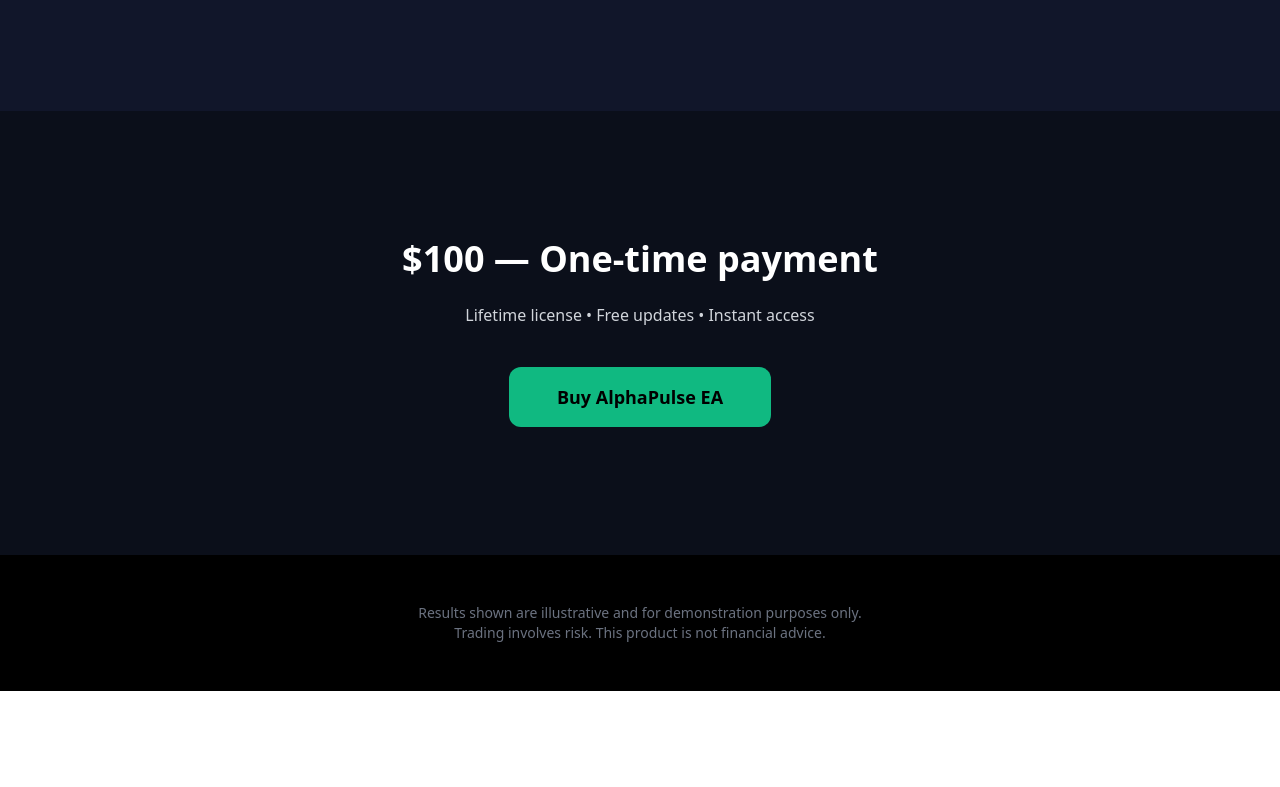
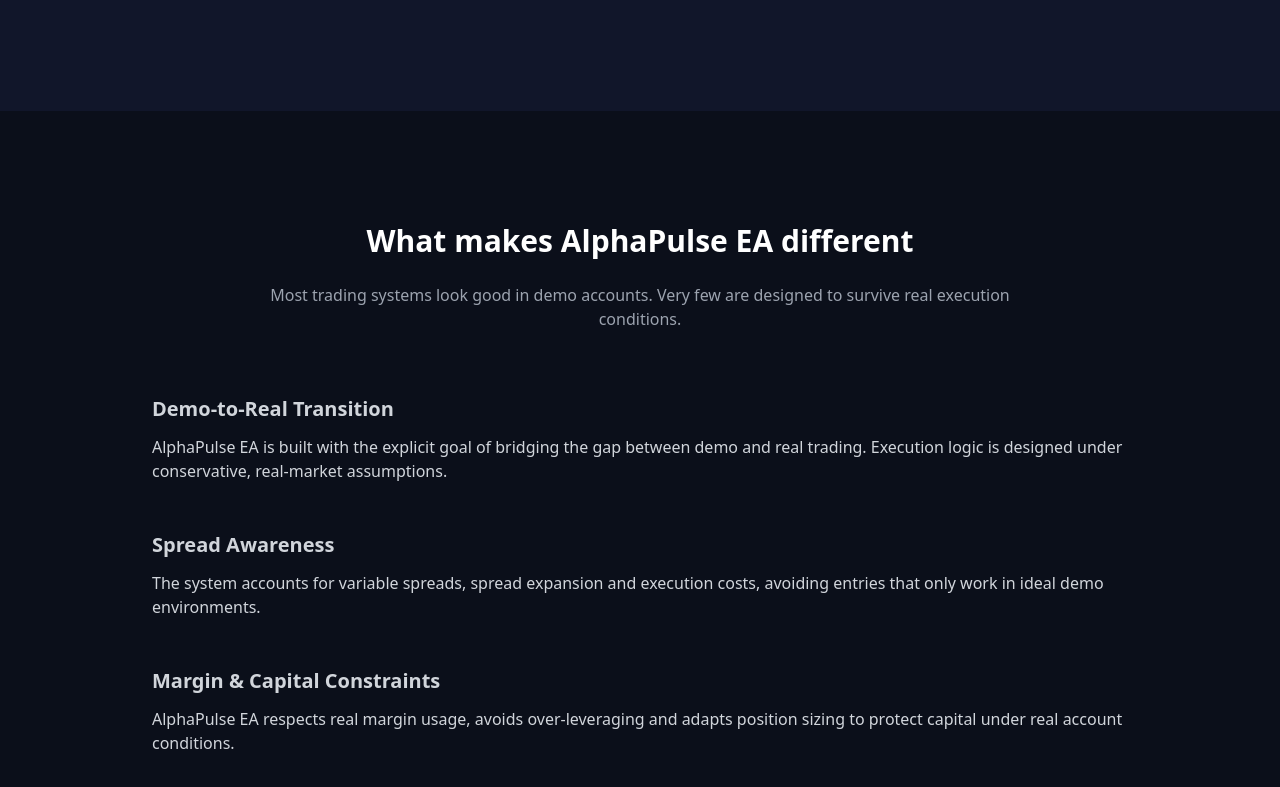
Before and after one commit to Guillegutidiaz/alphapulse-ea, a Next.js app: page / in a window 1280 px wide. Shown: the part 1633-2420 px from the top of the page. Before the commit the page ends 2324 px from the top, so only its background shows below. Built offline with nearby package versions, Linux system fonts and the light colour scheme.

Commit message:
Update page.jsx

```diff
--- a/app/page.jsx
+++ b/app/page.jsx
@@ -90,6 +90,56 @@
         </div>
       </section>
 
+      {/* ================= DIFFERENTIATION ================= */}
+<section className="max-w-5xl mx-auto px-6 py-28">
+  <h2 className="text-3xl font-bold text-center mb-6">
+    What makes AlphaPulse EA different
+  </h2>
+
+  <p className="text-gray-400 text-center max-w-3xl mx-auto mb-16">
+    Most trading systems look good in demo accounts. Very few are designed
+    to survive real execution conditions.
+  </p>
+
+  <div className="space-y-12 text-gray-300">
+
+    <div>
+      <h3 className="text-xl font-semibold mb-3">
+        Demo-to-Real Transition
+      </h3>
+      <p>
+        AlphaPulse EA is built with the explicit goal of bridging the gap
+        between demo and real trading. Execution logic is designed under
+        conservative, real-market assumptions.
+      </p>
+    </div>
+
+    <div>
+      <h3 className="text-xl font-semibold mb-3">
+        Spread Awareness
+      </h3>
+      <p>
+        The system accounts for variable spreads, spread expansion and
+        execution costs, avoiding entries that only work in ideal demo
+        environments.
+      </p>
+    </div>
+
+    <div>
+      <h3 className="text-xl font-semibold mb-3">
+        Margin & Capital Constraints
+      </h3>
+      <p>
+        AlphaPulse EA respects real margin usage, avoids over-leveraging
+        and adapts position sizing to protect capital under real account
+        conditions.
+      </p>
+    </div>
+
+  </div>
+</section>
+
+
       {/* ================= PRICING ================= */}
       <section
         id="pricing"
```
